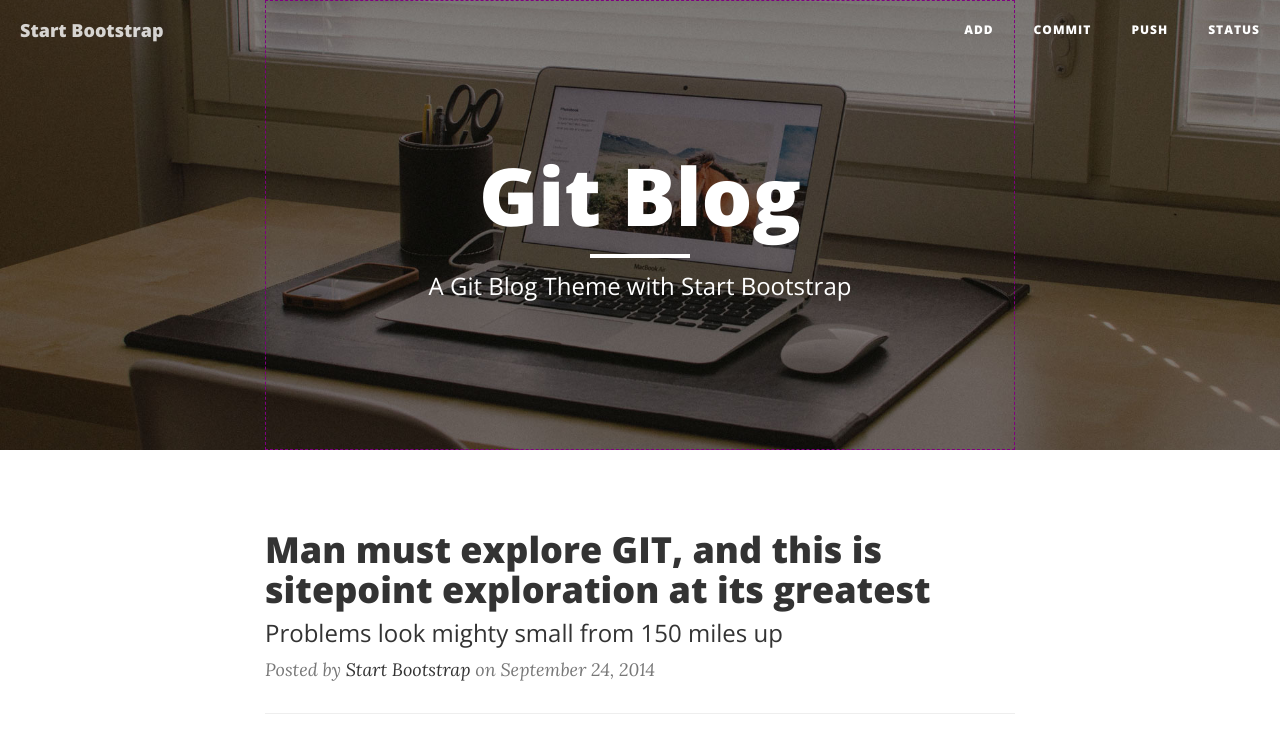
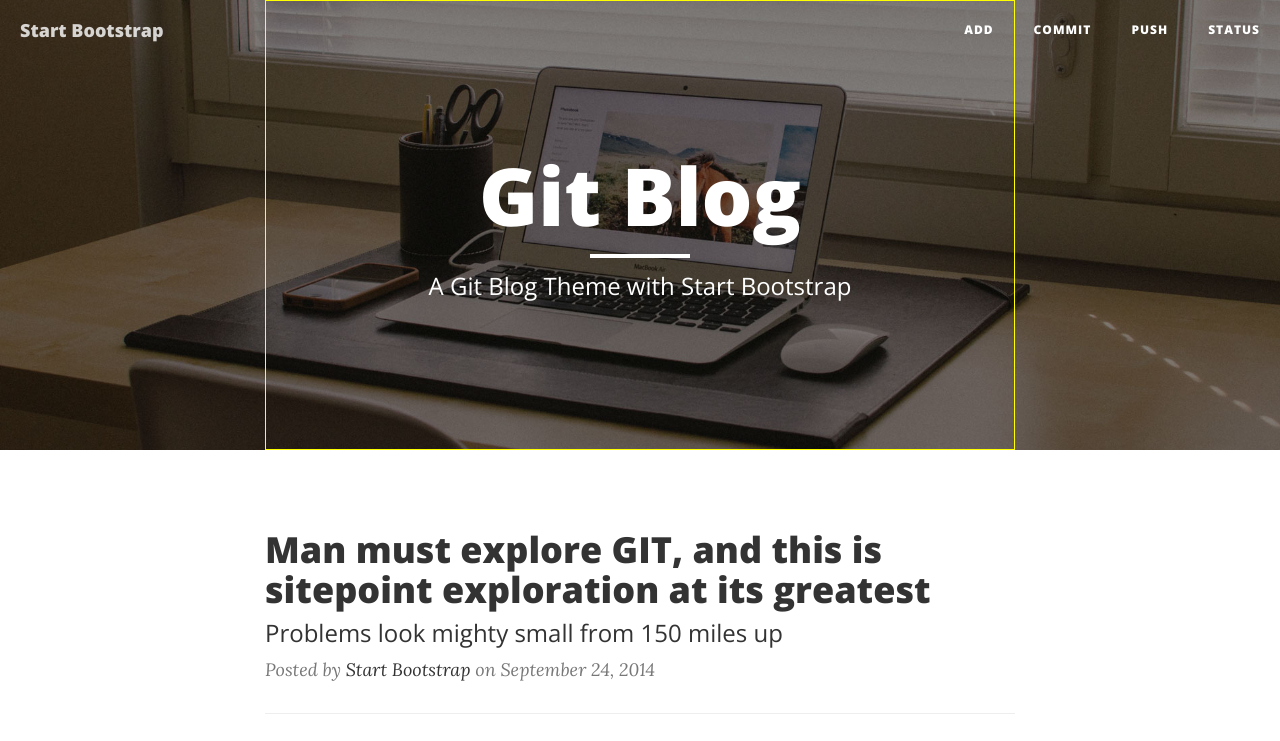
Before and after one commit to RoZZaH/learnable, a website: page index.html in a window 1280 px wide. Shown: the top 741 px of the page. Drawn offline with nearby package versions, Linux system fonts and the light colour scheme.

Commit message:
yellow line branding

```diff
--- a/css/clean-blog.css
+++ b/css/clean-blog.css
@@ -402,6 +402,6 @@ body {
 .site-heading {
   color: #ff0000;
 
-  border: 1px dashed purple;
+  border: 1px solid yellow;
 
 }
```
